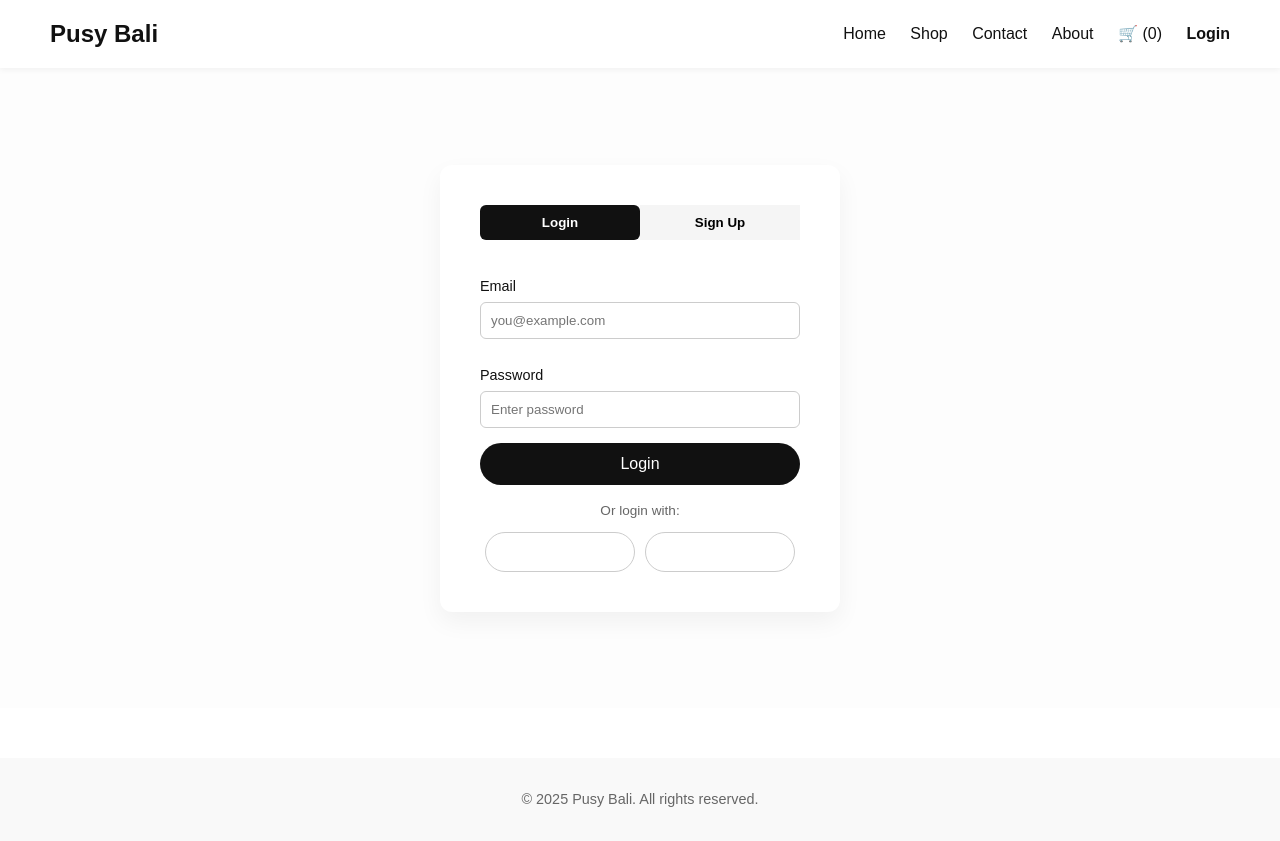
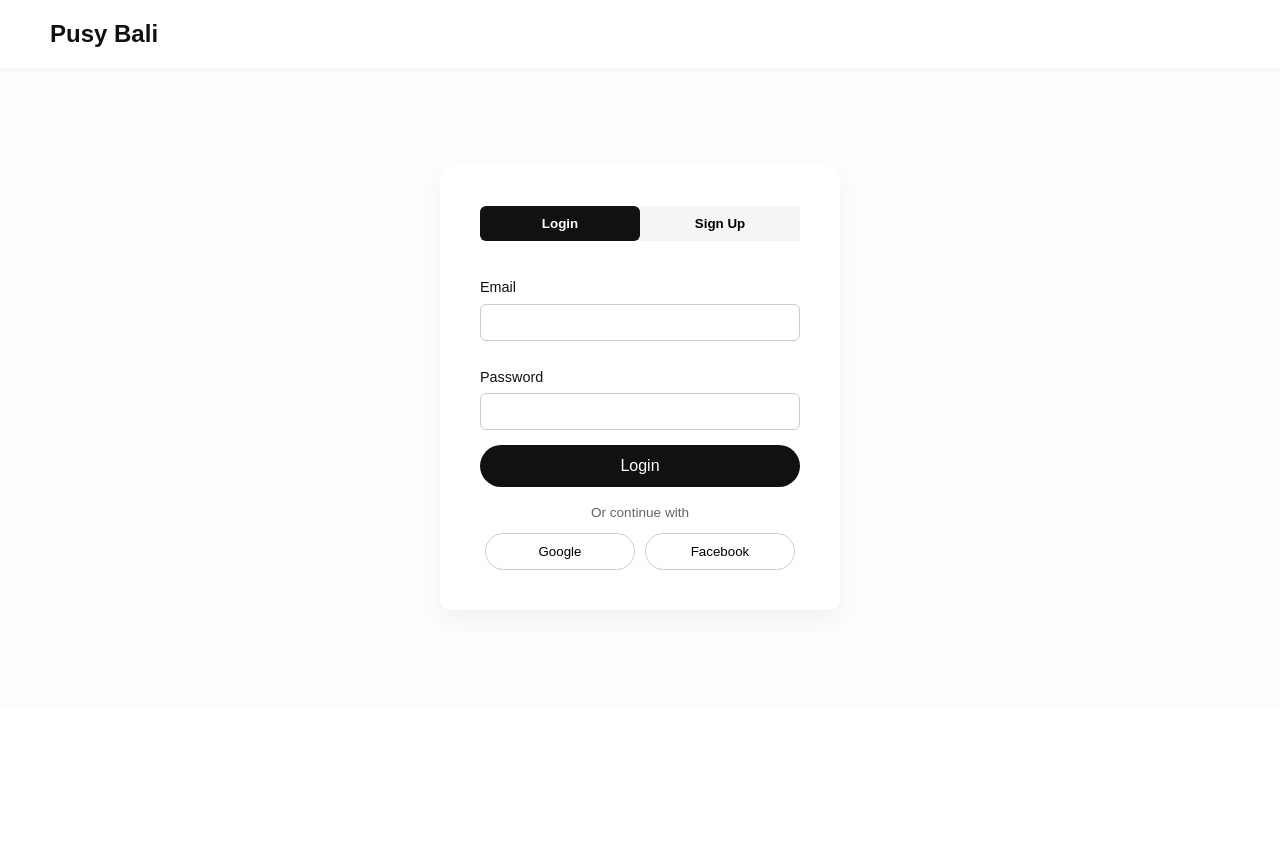
Before and after one commit to balipusy25/pusy.bali, a plain HTML site: page login.html in a window 1280 px wide. After the commit the page ends 800 px from the top, so only its background shows below. Drawn offline with Linux system fonts and the light colour scheme.

Commit message:
Update login.html

```diff
--- a/login.html
+++ b/login.html
@@ -3,93 +3,48 @@
 <head>
 <meta charset="UTF-8">
 <meta name="viewport" content="width=device-width, initial-scale=1.0">
-  <title>Login / Signup | Pusy Bali</title>
+<title>Pusy Bali | Login / Signup</title>
 <link rel="stylesheet" href="style.css">
 </head>
 <body>
-  <!-- NAVBAR -->
+
 <header class="navbar">
   <div class="logo"><a href="index.html">Pusy Bali</a></div>
-    <nav class="nav-links">
-      <a href="index.html">Home</a>
-      <a href="collections.html">Shop</a>
-      <a href="contact.html">Contact</a>
-      <a href="about.html">About</a>
-      <a href="cart.html">🛒 (<span class="cart-count">0</span>)</a>
-      <a href="login.html" class="active">Login</a>
-    </nav>
 </header>
 
-  <!-- LOGIN / SIGNUP FORM -->
 <section class="auth-section">
   <div class="auth-container">
     <div class="tab-buttons">
-        <button id="login-tab" class="active">Login</button>
-        <button id="signup-tab">Sign Up</button>
+      <button class="tab-btn active" onclick="showTab('login')">Login</button>
+      <button class="tab-btn" onclick="showTab('signup')">Sign Up</button>
     </div>
 
-      <!-- LOGIN FORM -->
     <form id="login-form" class="auth-form">
-        <label for="login-email">Email</label>
-        <input type="email" id="login-email" placeholder="you@example.com" required>
-
-        <label for="login-password">Password</label>
-        <input type="password" id="login-password" placeholder="Enter password" required>
-
+      <label>Email</label>
+      <input type="email" id="login-email">
+      <label>Password</label>
+      <input type="password" id="login-password">
       <button type="submit">Login</button>
-        <p class="oauth-text">Or login with:</p>
-        <div class="oauth-buttons">
-          <button class="google-login">Google</button>
-          <button class="facebook-login">Facebook</button>
-        </div>
     </form>
 
-      <!-- SIGNUP FORM -->
     <form id="signup-form" class="auth-form hidden">
-        <label for="signup-name">Full Name</label>
-        <input type="text" id="signup-name" placeholder="John Doe" required>
+      <label>Name</label>
+      <input type="text" id="signup-name">
+      <label>Email</label>
+      <input type="email" id="signup-email">
+      <label>Password</label>
+      <input type="password" id="signup-password">
+      <button type="submit">Sign Up</button>
+    </form>
 
-        <label for="signup-email">Email</label>
-        <input type="email" id="signup-email" placeholder="you@example.com" required>
-
-        <label for="signup-password">Password</label>
-        <input type="password" id="signup-password" placeholder="Enter password" required>
-
-        <button type="submit">Sign Up</button>
-        <p class="oauth-text">Or sign up with:</p>
+    <div class="oauth-text">Or continue with</div>
     <div class="oauth-buttons">
-          <button class="google-login">Google</button>
-          <button class="facebook-login">Facebook</button>
+      <button>Google</button>
+      <button>Facebook</button>
     </div>
-      </form>
   </div>
 </section>
 
-  <footer>
-    <p>© 2025 Pusy Bali. All rights reserved.</p>
-  </footer>
-
 <script src="main.js"></script>
-  <script>
-    // Toggle login/signup tabs
-    const loginTab = document.getElementById("login-tab");
-    const signupTab = document.getElementById("signup-tab");
-    const loginForm = document.getElementById("login-form");
-    const signupForm = document.getElementById("signup-form");
-
-    loginTab.addEventListener("click", () => {
-      loginTab.classList.add("active");
-      signupTab.classList.remove("active");
-      loginForm.classList.remove("hidden");
-      signupForm.classList.add("hidden");
-    });
-
-    signupTab.addEventListener("click", () => {
-      signupTab.classList.add("active");
-      loginTab.classList.remove("active");
-      signupForm.classList.remove("hidden");
-      loginForm.classList.add("hidden");
-    });
-  </script>
 </body>
 </html>
```
Lines whose indentation alone changed are shown as unchanged.
